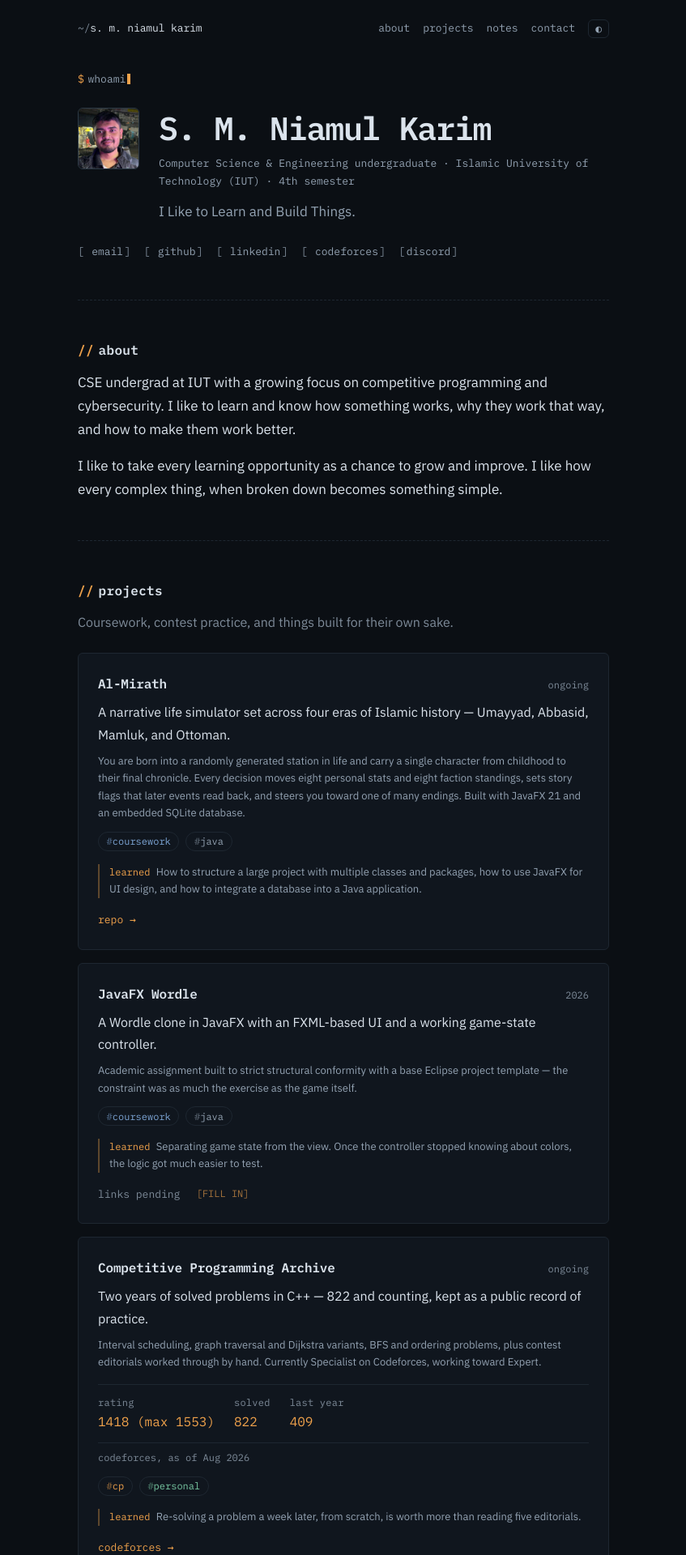
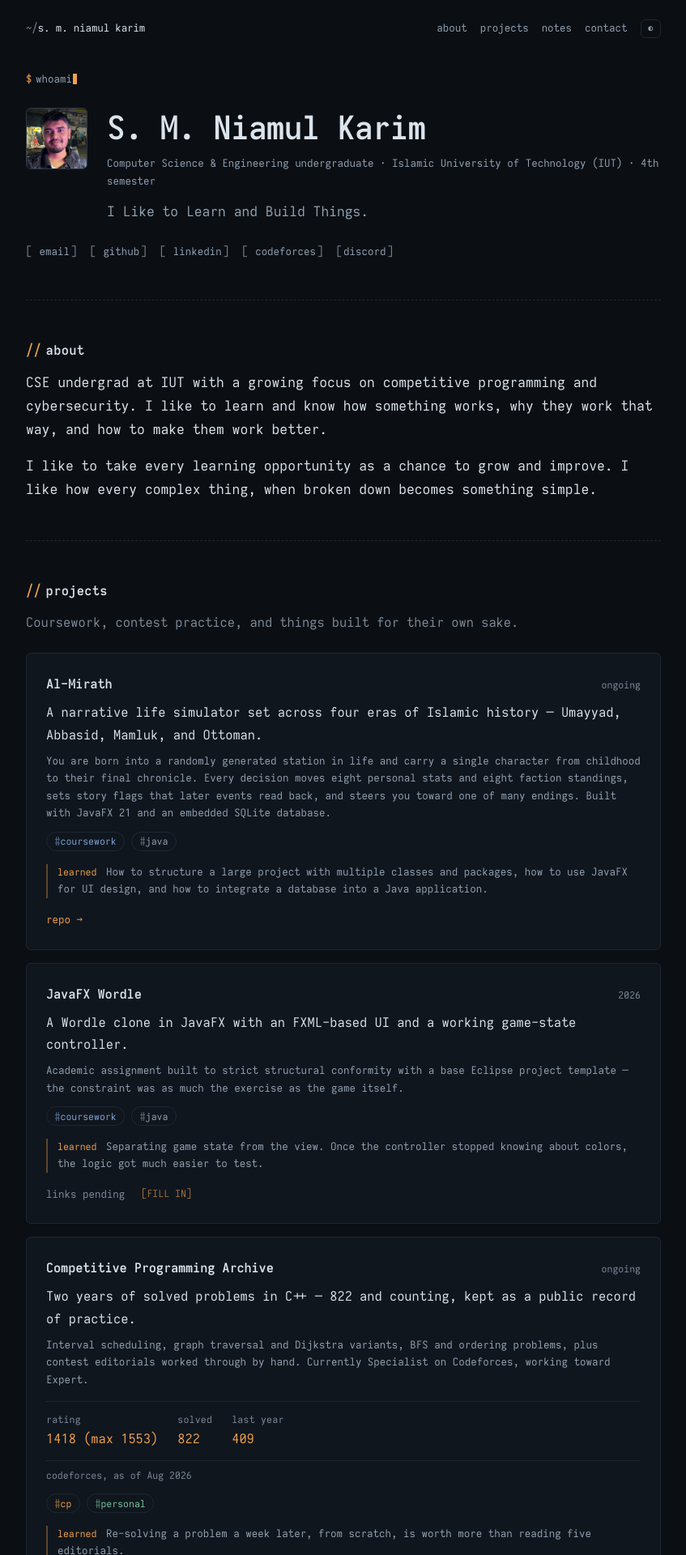
Before and after one commit to snipingTurtle/snipingTurtle.github.io, a Jekyll site: the page built from index.html, in a window 1280 px wide. Shown: the top 1920 px of the page at 81% size, without its empty margins (216-1063 px from the left). Built offline with Jekyll 4.4.1, drawn with Linux system fonts in a browser that asks for light colours.

Commit message:
Implement code changes to enhance functionality and improve performance

```diff
--- a/_includes/head.html
+++ b/_includes/head.html
@@ -1,6 +1,3 @@
-<link rel="preconnect" href="https://fonts.googleapis.com">
-<link rel="preconnect" href="https://fonts.gstatic.com" crossorigin>
-<link href="https://fonts.googleapis.com/css2?family=IBM+Plex+Mono:wght@400;600&family=IBM+Plex+Sans:wght@400&display=swap" rel="stylesheet">
 <meta charset="utf-8">
 <meta name="viewport" content="width=device-width, initial-scale=1">
 <meta name="color-scheme" content="dark light">
--- a/assets/css/style.css
+++ b/assets/css/style.css
@@ -3,6 +3,27 @@
   Everything visual is controlled from this block. Change a value
   here and it propagates through the whole site.
    ============================================================= */
+@font-face {
+  font-family: "Iosevka";
+  src: url("../fonts/Iosevka-Extended-Regular.woff2") format("woff2");
+  font-weight: 400;
+  font-style: normal;
+  font-display: swap;
+}
+@font-face {
+  font-family: "Iosevka";
+  src: url("../fonts/Iosevka-Extended-SemiBold.woff2") format("woff2");
+  font-weight: 600;
+  font-style: normal;
+  font-display: swap;
+}
+@font-face {
+  font-family: "Iosevka";
+  src: url("../fonts/Iosevka-Extended-Italic.woff2") format("woff2");
+  font-weight: 400;
+  font-style: italic;
+  font-display: swap;
+}
 
 :root {
   /* --- surface & ink (dark, the default) ------------------- */
@@ -28,8 +49,8 @@
   --tag-personal:  #78c9a3;
 
   /* --- type ------------------------------------------------ */
-  --font-mono: "IBM Plex Mono", ui-monospace, SFMono-Regular, Menlo, Consolas, monospace;
-  --font-body: "IBM Plex Sans", -apple-system, BlinkMacSystemFont, "Segoe UI", sans-serif;
+  --font-mono: "Iosevka", ui-monospace, SFMono-Regular, Menlo, Consolas, monospace;
+  --font-body: "Iosevka", ui-monospace, monospace;
 
   --size-xs:   0.75rem;
   --size-sm:   0.8125rem;
@@ -51,7 +72,7 @@
   --s7: 3rem;
   --s8: 4.5rem;
 
-  --measure: 44rem;
+  --measure: 52rem;
   --radius:  6px;
 }
 
```
Also changed, not shown: assets/fonts/Iosevka-Extended-Italic.woff2 (added), assets/fonts/Iosevka-Extended-Regular.woff2 (added), assets/fonts/Iosevka-Extended-SemiBold.woff2 (added).
